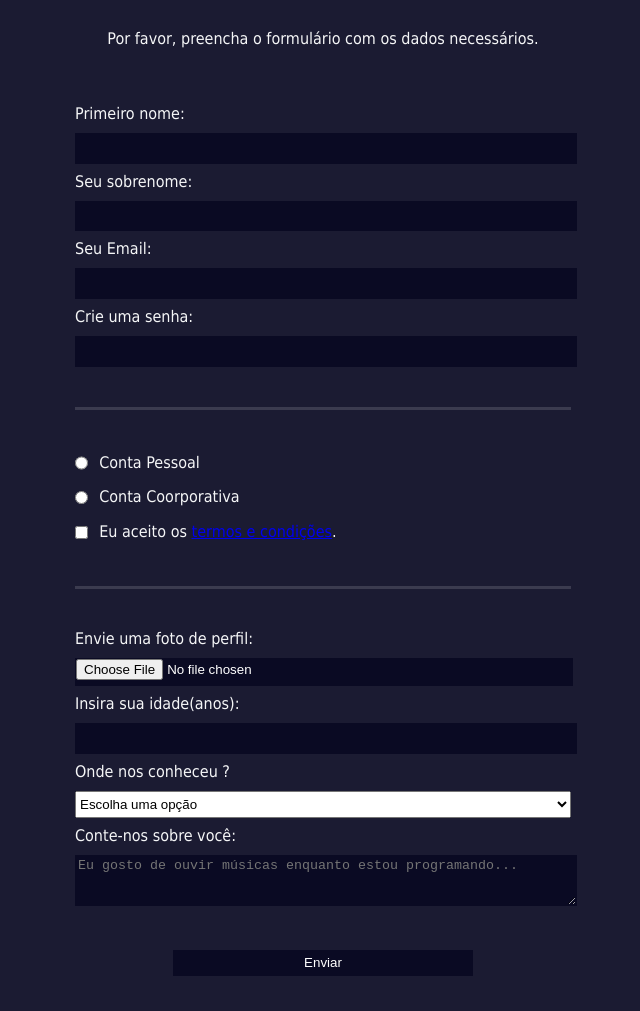
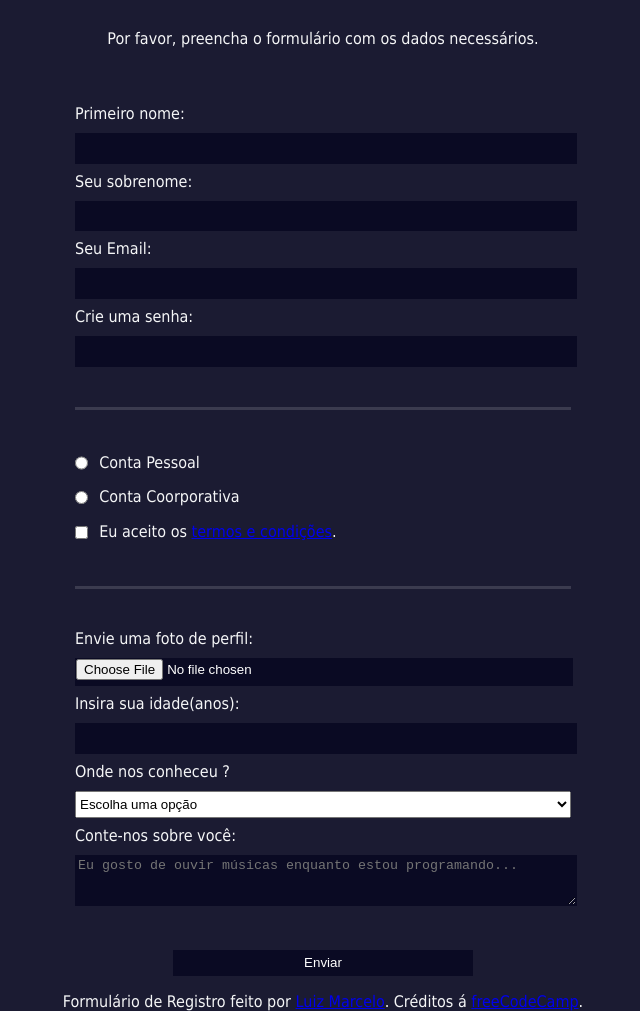
Before and after one commit to loiznaka/Formulario_RegistroHTML, a plain HTML site: page index.html in a window 1280 px wide. Shown: the part 73-1084 px from the top of the page, without its empty margins (317-957 px from the left). Before the commit the page ends 1049 px from the top, so only its background shows below. Drawn offline with Linux system fonts and the light colour scheme.

Commit message:
Finalização e Créditos.

```diff
--- a/index.html
+++ b/index.html
@@ -42,4 +42,7 @@
         <input type="submit" value="Enviar">
     </form>
 </body>
+<footer>
+    <p>Formulário de Registro feito por <a href="https://github.com/loiznaka">Luiz Marcelo</a>. Créditos á <a href="https://www.freecodecamp.org/">freeCodeCamp</a>.</p>
+</footer>
 </html>
```
